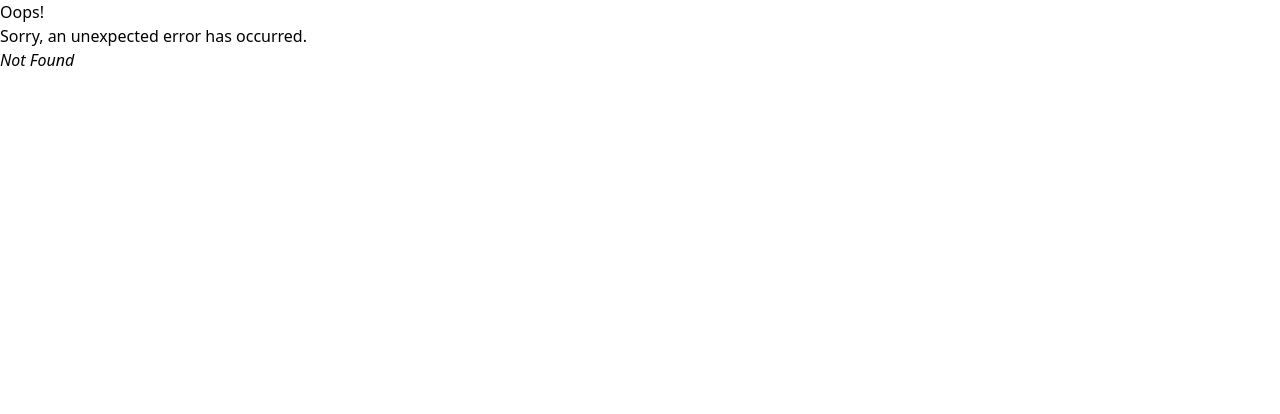
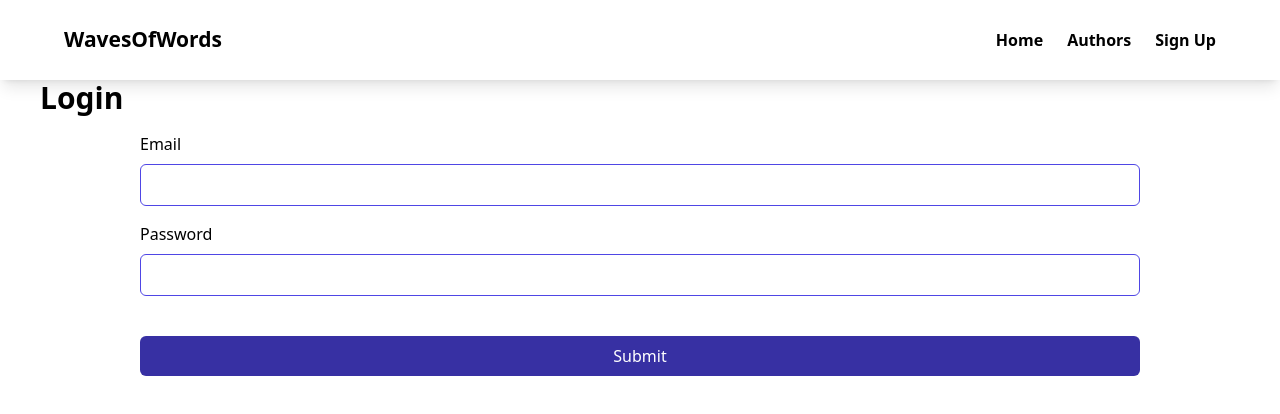
Before and after one commit to javidShabin/waveofwordfrontend, a React (Vite) app: page /login in a window 1280 px wide. Before the commit this address had no page. Shown: the top 414 px of the page. Built offline with nearby package versions, Linux system fonts and the light colour scheme.

Commit message:
Create login form for the website and add styles

```diff
--- a/src/Routes/Books.jsx
+++ b/src/Routes/Books.jsx
@@ -5,7 +5,7 @@
   return (
     <>
       <div
-        className="shadow-2xl w-[270px] h-[450px] rounded-lg px-4 relative"
+        className="shadow-2xl w-[260px] h-[450px] rounded-lg px-4 relative"
       >
         <Link to={`/books/${book._id}`}><img className="rounded-lg w-[270px] h-[300px] mx-auto mt-5" src={book.bookImg} /></Link>
         <div className="mt-4">
--- /dev/null
+++ b/src/Routes/Login.jsx
@@ -0,0 +1,15 @@
+import React from 'react'
+import LoginForm from '../component/LoginForm'
+
+export default function Login() {
+  return (
+    <main className="container mx-auto px-10">
+      <section className="">
+        <h2 className="text-3xl font-bold">Login</h2>
+        <div className="mx-auto flex justify-center items-center">
+          <LoginForm/>
+        </div>
+      </section>
+    </main>
+  )
+}
--- a/src/component/AddFav.jsx
+++ b/src/component/AddFav.jsx
@@ -3,7 +3,7 @@
 export default function AddFav({ favorites }) {
 
   return (
-    <div className="cart w-[280px] h-[350px] px-2 overflow-hidden mt-5 rounded-md shadow-lg text-center ">
+    <div className="cart bg-white w-[320px] h-[500px] px-2 overflow-hidden mt-5 rounded-md shadow-lg text-center sticky top-0 right-0">
       <div className="mt-3">
         <h2 className="font-bold">FAVORITES</h2>
       </div>
--- /dev/null
+++ b/src/component/LoginForm.jsx
@@ -0,0 +1,39 @@
+import React from 'react'
+
+import { useForm } from "react-hook-form"
+
+
+export default function LoginForm() {
+  const {
+    register,
+    handleSubmit,
+    formState: { errors },
+  } = useForm()
+
+
+  const onSubmit = (data) => console.log(data)
+
+
+  return (
+    /* "handleSubmit" will validate your inputs before invoking "onSubmit" */
+    <form onSubmit={handleSubmit(onSubmit)}
+     className="flex flex-col gap-2 mt-4 w-[1000px]">
+
+        <label htmlFor="email">Email</label>
+        <input
+        className="mb-2 border border-indigo-600 py-2 rounded-md"
+         type="email" id="email" {...register("email", {required: true} )} />
+        {errors.email && <span className='text-red-500'>email field is required</span>}
+
+        <label htmlFor="password">Password</label>
+        <input
+        className="mb-2 border border-indigo-600 py-2 rounded-md"
+         type="password" id="password" {...register("password", {required: true})} />
+        {errors.password && <span className='text-red-500'>password field is required</span>}
+
+      <input
+      className="mt-6 p-2 bg-indigo-800 text-white rounded-md"
+      type="submit" />
+    </form>
+  )
+}
--- a/src/main.jsx
+++ b/src/main.jsx
@@ -9,6 +9,7 @@
 import SelectedBook, {loader as selectedBookLoader} from "./Routes/SelectedBook.jsx";
 import Authors, {loader as authorLoader} from "./Routes/Authors.jsx";
 import SignUp from "./Routes/SignUp.jsx";
+import Login from "./Routes/Login.jsx";
 
 const router = createBrowserRouter([
   {
@@ -35,6 +36,10 @@
       {
         path: "/signup",
         element: <SignUp/>
+      },
+      {
+        path: "/login",
+        element: <Login/>
       }
     ],
   },
```
